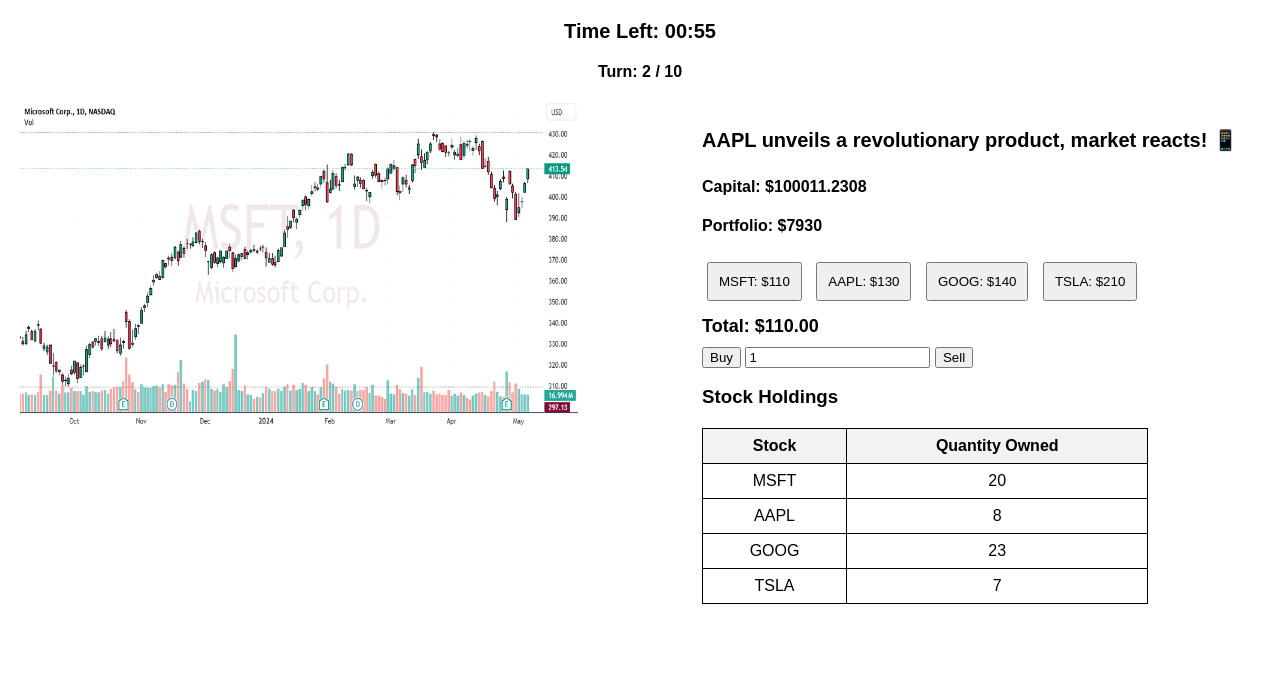
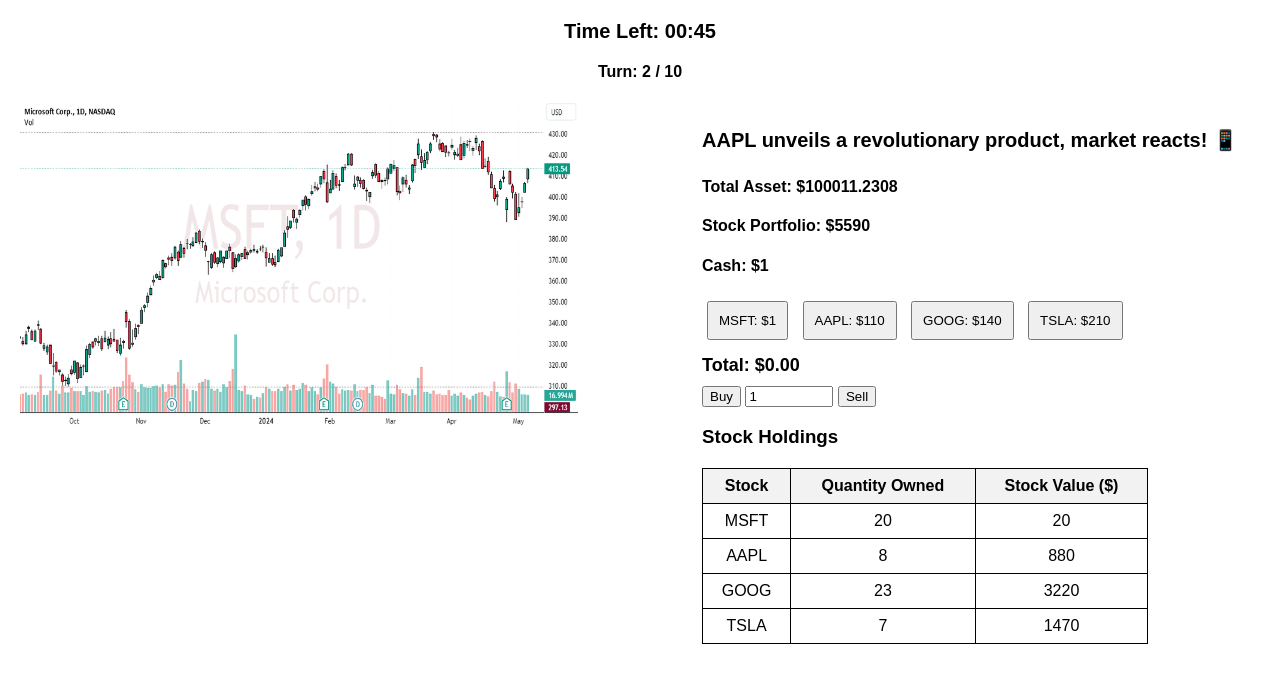
Before and after one commit to farraaaazzzzz/trading_game, a Flask app: page /trade in a window 1280 px wide. Shown: the top 683 px of the page. Run offline with Flask 3, Linux system fonts and the light colour scheme; a user stored in the database is signed in.

Commit message:
Dynamic stock values, changing colors

```diff
--- a/app.py
+++ b/app.py
@@ -45,62 +45,62 @@ HEADLINES = [
 # Game configuration: Fixed stock prices & hidden ROI percentages
 STOCK_PRICES = [
     {
-        "MSFT": {"price": 100, "image": "/static/turn1/MSFT.png", "roi": 0.5},
-        "AAPL": {"price": 120, "image": "/static/turn1/AAPL.png", "roi": 0.98},
+        "MSFT": {"price": 100, "image": "/static/turn1/MSFT.png", "roi": 0.01},
+        "AAPL": {"price": 100, "image": "/static/turn1/AAPL.png", "roi": 1.1},
         "GOOG": {"price": 150, "image": "/static/turn1/GOOG.png", "roi": 1.02},
         "TSLA": {"price": 200, "image": "/static/turn1/TSLA.png", "roi": 0.40},
     },
     {
-        "MSFT": {"price": 110, "image": "/static/turn2/MSFT.png", "roi": 0.3},
-        "AAPL": {"price": 130, "image": "/static/turn2/AAPL.png", "roi": 0.5},
+        "MSFT": {"price": 1, "image": "/static/turn2/MSFT.png", "roi": 9900},
+        "AAPL": {"price": 110, "image": "/static/turn2/AAPL.png", "roi": 1.1},
         "GOOG": {"price": 140, "image": "/static/turn2/GOOG.png", "roi": 0.6},
         "TSLA": {"price": 210, "image": "/static/turn2/TSLA.png", "roi": 2.4},
     },
     {
-        "MSFT": {"price": 110, "image": "/static/turn3/MSFT.png", "roi": 2.4},
-        "AAPL": {"price": 130, "image": "/static/turn3/AAPL.png", "roi": 0.5},
+        "MSFT": {"price": 100, "image": "/static/turn3/MSFT.png", "roi": 0.01},
+        "AAPL": {"price": 121, "image": "/static/turn3/AAPL.png", "roi": 1.1},
         "GOOG": {"price": 140, "image": "/static/turn3/GOOG.png", "roi": 0.02},
         "TSLA": {"price": 210, "image": "/static/turn3/TSLA.png", "roi": 1.08},
     },
     {
-        "MSFT": {"price": 110, "image": "/static/turn4/MSFT.png", "roi": 4.5},
-        "AAPL": {"price": 130, "image": "/static/turn4/AAPL.png", "roi": 4.2},
+        "MSFT": {"price": 1, "image": "/static/turn4/MSFT.png", "roi": 9900},
+        "AAPL": {"price": 133.1, "image": "/static/turn4/AAPL.png", "roi": 1.1},
         "GOOG": {"price": 140, "image": "/static/turn4/GOOG.png", "roi": 4.3},
         "TSLA": {"price": 210, "image": "/static/turn4/TSLA.png", "roi": 1.08},
     },
     {
-        "MSFT": {"price": 110, "image": "/static/turn5/MSFT.png", "roi": 0.2},
-        "AAPL": {"price": 130, "image": "/static/turn5/AAPL.png", "roi": 0.35},
+        "MSFT": {"price": 100, "image": "/static/turn5/MSFT.png", "roi": 0.9},
+        "AAPL": {"price": 146.41, "image": "/static/turn5/AAPL.png", "roi": 1.1},
         "GOOG": {"price": 140, "image": "/static/turn5/GOOG.png", "roi": 2.9},
         "TSLA": {"price": 210, "image": "/static/turn5/TSLA.png", "roi": 1.38},
     },
     {
-        "MSFT": {"price": 110, "image": "/static/turn6/MSFT.png", "roi": 1.45},
-        "AAPL": {"price": 130, "image": "/static/turn6/AAPL.png", "roi": 1.25},
+        "MSFT": {"price": 0, "image": "/static/turn6/MSFT.png", "roi": 0.9},
+        "AAPL": {"price": 161.051, "image": "/static/turn6/AAPL.png", "roi": 1.1},
         "GOOG": {"price": 140, "image": "/static/turn6/GOOG.png", "roi": 0.65},
         "TSLA": {"price": 210, "image": "/static/turn6/TSLA.png", "roi": 0.8},
     },
     {
-        "MSFT": {"price": 110, "image": "/static/turn7/MSFT.png", "roi": 1.04},
-        "AAPL": {"price": 130, "image": "/static/turn7/AAPL.png", "roi": 1.01},
+        "MSFT": {"price": 53.1441, "image": "/static/turn7/MSFT.png", "roi": 0.9},
+        "AAPL": {"price": 177.1561, "image": "/static/turn7/AAPL.png", "roi": 1.1},
         "GOOG": {"price": 140, "image": "/static/turn7/GOOG.png", "roi": 1.03},
         "TSLA": {"price": 210, "image": "/static/turn7/TSLA.png", "roi": 1.08},
     },
     {
-        "MSFT": {"price": 110, "image": "/static/turn8/MSFT.png", "roi": 1.04},
-        "AAPL": {"price": 130, "image": "/static/turn8/AAPL.png", "roi": 1.01},
+        "MSFT": {"price": 47.82969, "image": "/static/turn8/MSFT.png", "roi": 0.9},
+        "AAPL": {"price": 194.87171, "image": "/static/turn8/AAPL.png", "roi": 1.1},
         "GOOG": {"price": 140, "image": "/static/turn8/GOOG.png", "roi": 1.03},
         "TSLA": {"price": 210, "image": "/static/turn8/TSLA.png", "roi": 1.08},
     },
     {
-        "MSFT": {"price": 110, "image": "/static/turn9/MSFT.png", "roi": 0.25},
-        "AAPL": {"price": 130, "image": "/static/turn9/AAPL.png", "roi": 0.12},
+        "MSFT": {"price": 43.046, "image": "/static/turn9/MSFT.png", "roi": 0.9},
+        "AAPL": {"price": 171, "image": "/static/turn9/AAPL.png", "roi": 1.1},
         "GOOG": {"price": 140, "image": "/static/turn9/GOOG.png", "roi": 9.13},
         "TSLA": {"price": 210, "image": "/static/turn9/TSLA.png", "roi": 1.2},
     },
     {
-        "MSFT": {"price": 110, "image": "/static/turn10/MSFT.png", "roi": 0.14},
-        "AAPL": {"price": 130, "image": "/static/turn10/AAPL.png", "roi": 0.12},
+        "MSFT": {"price": 10, "image": "/static/turn10/MSFT.png", "roi": 0.9},
+        "AAPL": {"price": 130, "image": "/static/turn10/AAPL.png", "roi": 1.1},
         "GOOG": {"price": 140, "image": "/static/turn10/GOOG.png", "roi": 0.05},
         "TSLA": {"price": 210, "image": "/static/turn10/TSLA.png", "roi": 0.02},
     },
@@ -124,37 +124,40 @@ def init_db():
 
 @app.route("/", methods=["GET", "POST"])
 def login():
-    if request.method == "POST":
-        username = request.form["username"]
-        password = request.form["password"]
-        user = User.query.filter_by(username=username).first()
+    if request.method != "POST":
+        return render_template("login.html")
+    username = request.form["username"]
+    password = request.form["password"]
+    user = User.query.filter_by(username=username).first()
 
-        if user and user.password == password:
-            # Reset user capital
-            user.capital = 100000.0
+    if user and user.password == password:
+        # Reset user capital
+        user.capital = 100000.0
 
-            # Reset user holdings
-            existing_holdings = UserHoldings.query.filter_by(user_id=user.id).all()
-            for holding in existing_holdings:
-                holding.quantity = 0
+        # Reset user holdings
+        existing_holdings = UserHoldings.query.filter_by(user_id=user.id).all()
+        for holding in existing_holdings:
+            holding.quantity = 0
 
-            db.session.commit()
+        db.session.commit()
 
-            # Update CSV header
-            with open(LOG_FILE, "w", newline="") as file:
-                writer = csv.writer(file)
-                writer.writerow([
-                    "timestamp", "username", "turn", "action", "ticker",
-                    "quantity", "capital_before", "capital_after", "portfolio_value"
-                ])
+        # Update CSV header
+        with open(LOG_FILE, "w", newline="") as file:
+            writer = csv.writer(file)
+            writer.writerow([
+                "timestamp", "username", "turn", "action", "ticker",
+                "quantity", "capital_before", "capital_after", "portfolio_value"
+            ])
 
 
-            session["username"] = username
-            session["turn"] = 0  # Reset the turn
-            return redirect("/trade")
+        session["username"] = username
+        if "game_start_time" not in session:
+            session["game_start_time"] = datetime.now().timestamp()  # Store game start timestamp
 
-        return "Invalid credentials", 401
-    return render_template("login.html")
+        session["cash"] = user.capital
+        return redirect("/trade")
+
+    return jsonify({"error": "Invalid credentials"}), 401
 
 
 @app.route("/trade")
@@ -165,7 +168,7 @@ def trade():
 
     turn = session.get("turn", 0)
     if turn >= len(STOCK_PRICES):
-        return "Game Over! Thank you for playing."
+        return jsonify({"message": "Game Over"})
 
     stock_data = STOCK_PRICES[turn]
     user = User.query.filter_by(username=username).first()
@@ -174,7 +177,12 @@ def trade():
     # Assign a different headline per turn
     current_headline = HEADLINES[turn]  # Select one headline per turn
 
-
+    # Get last turn's stock prices
+    last_turn_values = {}
+    if turn > 0:
+        previous_stock_data = STOCK_PRICES[turn - 1]
+        for ticker in previous_stock_data:
+            last_turn_values[ticker] = holdings.get(ticker, 0) * previous_stock_data[ticker]["price"]
     # Calculate portfolio value
     portfolio_value = sum(
         holdings.get(ticker, 0) * stock_data[ticker]["price"]
@@ -183,35 +191,59 @@ def trade():
 
     print(f"[DEBUG] User: {username}, Turn: {turn + 1}, Holdings: {holdings}, Portfolio Value: {portfolio_value}")
 
+    cash = session.get("cash", user.capital)  # Keep track of cash separately
+
     return render_template(
         "trade.html",
         username=username,
         capital=user.capital,
+        cash=cash,
         stock_data=stock_data,
         holdings=holdings,
         portfolio_value=portfolio_value,
         headline=current_headline,  # Pass headline to frontend
-        turn=turn + 1
+        turn=turn + 1,
+        last_turn_values=last_turn_values  # ✅ Pass last turn values
     )
 
 @app.route("/action", methods=["POST"])
 def action():
-    data = request.json
+    data = request.json  # ✅ Ensure `data` is received properly
+    if not data:
+        return jsonify({"error": "Invalid request, no data received"}), 400
+
     username = data.get("username")
     action = data.get("action")
     ticker = data.get("ticker")
-    quantity = int(data.get("quantity", 0))
+    quantity = int(data.get("quantity", 0) or 0)
+    game_timer = data.get("game_timer", "00:00")  # ✅ Ensure game timer exists
+
+    if not username or not action or not ticker:
+        return jsonify({"error": "Missing required fields"}), 400
 
     user = User.query.filter_by(username=username).first()
-    holding = UserHoldings.query.filter_by(user_id=user.id, ticker=ticker).first()
-    stock = STOCK_PRICES[session.get("turn", 0)].get(ticker, {})
-    price = stock.get("price", 100)
+    if not user:
+        print(f"[ERROR] User '{username}' not found!")  # Debugging log
+        return jsonify({"error": "User not found"}), 400
 
     capital_before = user.capital
 
+    holding = UserHoldings.query.filter_by(user_id=user.id, ticker=ticker).first()
+    turn = session.get("turn", 0)  # ✅ Ensure 'turn' exists
+    stock = STOCK_PRICES[turn].get(ticker, {})
+    price = stock.get("price", 100)
+
+    cash = session.get("cash", user.capital)  # ✅ Ensure cash is properly retrieved
+
+    if quantity <= 0:
+        return jsonify({"error": "Invalid trade quantity"}), 400
+    if quantity > 100000:
+        return jsonify({"error": "Trade size too large"}), 400
+
     if action == "Buy":
         cost = price * quantity
-        if user.capital >= cost:
+        if cash >= cost:
+            cash -= cost
             user.capital -= cost
             if holding:
                 holding.quantity += quantity
@@ -219,38 +251,47 @@ def action():
                 holding = UserHoldings(user_id=user.id, ticker=ticker, quantity=quantity)
                 db.session.add(holding)
         else:
-            return jsonify({"error": "Insufficient funds"}), 400
+            return jsonify({"error": "Insufficient cash"}), 400
     elif action == "Sell":
         if holding and holding.quantity >= quantity:
-            user.capital += price * quantity
+            cash += price * quantity
             holding.quantity -= quantity
         else:
             return jsonify({"error": "Not enough shares to sell"}), 400
 
-    # Calculate portfolio value after the action
+    session["cash"] = cash
+
+    # ✅ Calculate portfolio value
     holdings = {h.ticker: h.quantity for h in user.holdings}
-    stock_data = STOCK_PRICES[session.get("turn", 0)]
-    portfolio_value = sum(
-        holdings.get(ticker, 0) * stock_data[ticker]["price"]
-        for ticker in stock_data
-    )
+    stock_data = STOCK_PRICES[turn]
+    portfolio_value = sum(holdings.get(ticker, 0) * stock_data[ticker]["price"] for ticker in stock_data)
 
-    # Debug log for the action
-    print(f"[DEBUG] User: {username}, Action: {action}, Ticker: {ticker}, Quantity: {quantity}")
-    print(f"[DEBUG] Capital Before: {capital_before}, Capital After: {user.capital}, Portfolio Value: {portfolio_value}")
+    user.capital = max(0, cash + portfolio_value)  # ✅ Prevent negative capital
 
-    capital_after = user.capital
-    db.session.commit()
+    try:
+        db.session.commit()
+    except Exception as e:
+        db.session.rollback()
+        print(f"[ERROR] Database commit failed: {e}")
+        return jsonify({"error": "Transaction failed, please try again."}), 500
 
-    timestamp = datetime.now().strftime("%Y-%m-%d %H:%M:%S")
-    with open(LOG_FILE, "a", newline="") as file:
-        writer = csv.writer(file)
-        writer.writerow([
-            timestamp, username, session.get("turn", 0) + 1, action, ticker, quantity,
-            capital_before, capital_after, portfolio_value
-        ])
+    current_time = datetime.now().strftime("%Y-%m-%d %H:%M:%S")  # ✅ Readable timestamp
+    timestamp = f"{current_time} (Turn {turn + 1}: {game_timer})"
 
-    return jsonify({"capital": user.capital, "portfolio": portfolio_value})
+    if user:
+        with open(LOG_FILE, "a", newline="") as file:
+            writer = csv.writer(file)
+            writer.writerow([
+                timestamp, username, turn + 1, action, ticker, quantity,
+                capital_before, user.capital, portfolio_value
+            ])
+
+    return jsonify({
+        "holdings": holdings,
+        "capital": round(user.capital, 2),
+        "cash": round(cash, 2),
+        "portfolio": round(portfolio_value, 2)
+    })
 
 @app.route("/next-turn", methods=["POST"])
 def next_turn():
@@ -258,31 +299,38 @@ def next_turn():
     if not username:
         return jsonify({"error": "Not logged in"}), 400
 
+    user = User.query.filter_by(username=username).first()
+    if not user:
+        return jsonify({"error": "User not found"}), 400
+
     turn = session.get("turn", 0)
     if turn >= len(STOCK_PRICES) - 1:
-        return jsonify({"message": "Game Over"}), 200
+        return jsonify({"message": "Game Over"})  # If game has ended
 
-    session["turn"] += 1
-    user = User.query.filter_by(username=username).first()
-    stock_data = STOCK_PRICES[turn]
+    session["turn"] = session.get("turn", 0) + 1  # Ensure `turn` exists
 
-    for holding in user.holdings:
-        roi = stock_data.get(holding.ticker, {}).get("roi", 1.0)
-        user.capital += holding.quantity * stock_data[holding.ticker]["price"] * (roi - 1)
+    stock_data = STOCK_PRICES[session["turn"]]  # Load new stock prices
+    holdings = {h.ticker: h.quantity for h in user.holdings}
 
-    # Recalculate portfolio value for the new turn
-    holdings = {h.ticker: h.quantity for h in user.holdings}
     portfolio_value = sum(
         holdings.get(ticker, 0) * stock_data[ticker]["price"]
         for ticker in stock_data
     )
 
-    # Debug log for new turn
-    print(f"[DEBUG] User: {username}, New Turn: {session['turn'] + 1}")
-    print(f"[DEBUG] Updated Capital: {user.capital}, Portfolio Value: {portfolio_value}")
+    session["cash"] = max(0, session.get("cash", user.capital))  # Keep cash non-negative
+    user.capital = session["cash"] + portfolio_value  # Update total capital
 
     db.session.commit()
-    return jsonify({"message": "Next turn started", "capital": user.capital, "portfolio": portfolio_value})
+
+    return jsonify({
+        "message": "Next turn started",
+        "turn": session["turn"],
+        "capital": round(user.capital, 2),
+        "portfolio": round(portfolio_value, 2),
+        "cash": round(session.get("cash", 0), 2),
+        "holdings": holdings
+    })
+
 
 # Add the remaining function definitions (login, trade, action, etc.)
 if __name__ == "__main__":
--- a/templates/trade.html
+++ b/templates/trade.html
@@ -58,11 +58,19 @@
       .center p {
         font-weight: bold;
       }
+      .green {
+        color: green;
+        font-weight: bold;
+      }
+      .red {
+        color: red;
+        font-weight: bold;
+      }
     </style>
   </head>
   <body>
     <div class="center">
-      <p id="timer">Time Left: 01:00</p>
+      <p id="timer">Time Left: 00:45</p>
       <p>Turn: {{ turn }} / 10</p>
     </div>
     <div class="container">
@@ -79,8 +87,11 @@
           <h4 id="news-headline">{{ headline }}</h4>
         </div>
         <div>
-          <h4>Capital: $<span id="capital">{{ capital }}</span></h4>
-          <h4>Portfolio: $<span id="portfolio">{{ portfolio_value }}</span></h4>
+          <h4>Total Asset: $<span id="capital">{{ capital }}</span></h4>
+          <h4>
+            Stock Portfolio: $<span id="portfolio">{{ portfolio_value }}</span>
+          </h4>
+          <h4>Cash: $<span id="cash">{{ cash }}</span></h4>
         </div>
         <div class="ticker">
           {% for ticker, data in stock_data.items() %}
@@ -98,20 +109,29 @@
           id="quantity"
           value="1"
           min="1"
+          max="100000"
           oninput="updateTotal()"
         />
         <button onclick="trade('Sell')">Sell</button>
-
         <h3>Stock Holdings</h3>
         <table>
           <tr>
             <th>Stock</th>
             <th>Quantity Owned</th>
+            <th>Stock Value ($)</th>
           </tr>
           {% for ticker, data in stock_data.items() %}
           <tr>
             <td>{{ ticker }}</td>
             <td id="holdings-{{ ticker }}">{{ holdings.get(ticker, 0) }}</td>
+            <td
+              id="stock-value-{{ ticker }}"
+              class="stock-value"
+              data-ticker="{{ ticker }}"
+              data-prev-value="{{ last_turn_values.get(ticker, 0) }}"
+            >
+              {{ (holdings.get(ticker, 0) * data['price'])|round(2) }}
+            </td>
           </tr>
           {% endfor %}
         </table>
@@ -119,25 +139,73 @@
     </div>
     <script>
         let selectedTicker = "MSFT";
-
         // Parse holdings from the server-side context
         let holdings = JSON.parse(`{{ holdings | tojson | safe }}`);
-      let timeLeft = 60; // Total time for each turn in seconds
+        let timeLeft = 45; // Total time for each turn in seconds
 
+        function updateCapital(value) {
+          let safeValue = parseFloat(value) || 0; // 🔹 Ensure it's a number
+          document.getElementById("capital").innerText = safeValue.toFixed(2);
+        }
+        function updateStockValues() {
+          for (const ticker in holdings) {
+              let quantity = parseInt(document.getElementById(`holdings-${ticker}`).innerText, 10) || 0;
+              let priceElement = document.getElementById(`price-${ticker}`);
+              let valueElement = document.getElementById(`stock-value-${ticker}`);
+
+              if (priceElement && valueElement) {
+                  let price = parseFloat(priceElement.innerText);
+                  let totalValue = quantity * price;
+                  let previousValue = parseFloat(valueElement.getAttribute("data-prev-value")) || 0;  // ✅ Fetch previous turn value
+
+                  // ✅ Apply color based on profit/loss
+                  if (totalValue > previousValue) {
+                      valueElement.style.color = "green";  // Profit
+                  } else if (totalValue < previousValue) {
+                      valueElement.style.color = "red";  // Loss
+                  } else {
+                      valueElement.style.color = "black";  // No change
+                  }
+
+                  valueElement.innerText = totalValue.toFixed(2);
+              }
+          }
+      }
+        }
         function startTimer() {
           const timerElement = document.getElementById("timer");
           const interval = setInterval(() => {
             if (timeLeft <= 0) {
               clearInterval(interval);
-            alert("Time's up! Moving to the next round...");
               fetch("/next-turn", { method: "POST" })
-              .then((response) => response.json())
+                .then((response) => response.text()) // 🔹 First, read the response as text
+                .then((text) => {
+                  console.log("Server Response:", text); // 🔹 Debugging: Log full response
+                  return JSON.parse(text); // 🔹 Now try to parse as JSON
+                })
                 .then((data) => {
                   if (data.message === "Game Over") {
                     alert("Game Over! Thanks for playing.");
                     location.href = "/";
                   } else {
-                  location.reload();
+                    // 🔹 Update UI immediately before reloading
+                    document.getElementById("capital").innerText =
+                      data.capital.toFixed(2);
+                    document.getElementById("portfolio").innerText =
+                      data.portfolio.toFixed(2);
+                    document.getElementById("cash").innerText =
+                      data.cash.toFixed(2);
+                    // Update Quantity Owned Table
+                    if (
+                      data.holdings &&
+                      data.holdings[selectedTicker] !== undefined
+                    ) {
+                      document.getElementById(
+                        `holdings-${selectedTicker}`
+                      ).innerText = data.holdings[selectedTicker];
+                    }
+                    alert("Next Turn Started!");
+                    setTimeout(() => location.reload(), 500); // 🔹 Short delay before reloading
                   }
                 })
                 .catch((error) =>
@@ -155,15 +223,70 @@
             }
           }, 1000);
         }
-
         function selectTicker(ticker) {
           selectedTicker = ticker;
+          let turn = "{{ turn }}"; // Ensure it's properly converted to a string
           document.getElementById(
             "stock-image"
-        ).src = `/static/turn{{ turn }}/${ticker}.png`;
+          ).src = `/static/turn${turn}/${ticker}.png`;
           updateTotal();
         }
+        function trade(action) {
+          const quantity = parseInt(
+            document.getElementById("quantity").value,
+            10
+          );
 
+          if (isNaN(quantity) || quantity <= 0) {
+            alert("Please enter a valid quantity.");
+            return;
+          }
+
+          const timerElement = document.getElementById("timer");
+          const gameTimer = timerElement
+            ? timerElement.innerText.replace("Time Left: ", "")
+            : "00:00";
+
+          fetch("/action", {
+            method: "POST",
+            headers: { "Content-Type": "application/json" },
+            body: JSON.stringify({
+              username: "{{ username }}",
+              action: action,
+              ticker: selectedTicker,
+              quantity: quantity,
+              game_timer: gameTimer,
+            }),
+          })
+            .then((response) => {
+              if (!response.ok) {
+                return response.text().then((text) => {
+                  throw new Error("Server Error: " + text);
+                });
+              }
+              return response.json();
+            })
+            .then((data) => {
+              if (data.error) {
+                alert("Error: " + data.error);
+                return;
+              }
+              updateStockValues();
+              updateCapital(data.capital);
+              document.getElementById("portfolio").innerText =
+                data.portfolio.toFixed(2);
+              document.getElementById("cash").innerText = data.cash.toFixed(2);
+
+              // ✅ Update Holdings Table
+              if (data.holdings && data.holdings[selectedTicker] !== undefined) {
+                document.getElementById(`holdings-${selectedTicker}`).innerText =
+                  data.holdings[selectedTicker];
+              }
+
+              // ✅ Ensure Stock Value updates in real time
+              updateStockValues();
+            });
+        }
         function updateTotal() {
           const quantity = parseInt(
             document.getElementById("quantity").value,
@@ -176,51 +299,11 @@
           document.getElementById("total-price").innerText = total.toFixed(2);
         }
 
-      function trade(action) {
-        const quantity = parseInt(
-          document.getElementById("quantity").value,
-          10
-        );
-
-        if (isNaN(quantity) || quantity <= 0) {
-          alert("Please enter a valid quantity greater than 0.");
-          return;
-        }
-
-        fetch("/action", {
-          method: "POST",
-          headers: { "Content-Type": "application/json" },
-          body: JSON.stringify({
-            username: "{{ username }}",
-            action,
-            ticker: selectedTicker,
-            quantity,
-          }),
-        })
-          .then((response) => response.json())
-          .then((data) => {
-            if (data.error) {
-              alert(data.error);
-              return;
-            }
-            document.getElementById("capital").innerText = data.capital;
-            document.getElementById("portfolio").innerText = data.portfolio;
-            for (const ticker in data.holdings) {
-              holdings[ticker] = data.holdings[ticker];
-              document.getElementById(`holdings-${ticker}`).innerText =
-                holdings[ticker];
-            }
-            updateTotal();
-          })
-          .catch((error) => alert("An error occurred: " + error.message));
-      }
-
-      window.onload = () => {
-        startTimer(); // Start the timer when the page loads
-        for (const ticker in holdings) {
-          document.getElementById(`holdings-${ticker}`).innerText =
-            holdings[ticker];
-        }
+        window.onload = function () {
+          startTimer();
+          let capitalValue =
+            parseFloat(document.getElementById("capital").innerText) || 0;
+          updateCapital(capitalValue); // ✅ Now it receives a valid number
           updateTotal();
         };
     </script>
```
Also changed, not shown: trading_log.csv (+28 -0 lines), instance/users.db. Lines whose indentation alone changed are shown as unchanged.
